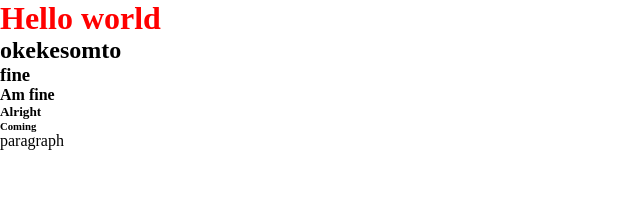
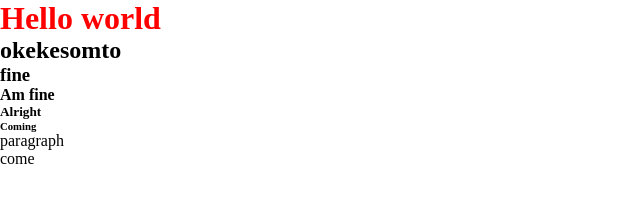
Before and after one commit to okekesomto778-cyber/Somtoo, a website: page index.html in a window 1280 px wide. Shown: the full height of the page, 0-640 px from the left. Drawn offline with Linux system fonts and the light colour scheme.

Commit message:
five commit

```diff
--- a/index.html
+++ b/index.html
@@ -14,5 +14,6 @@
     <h5>Alright</h5>
     <h6>Coming</h6>
     <p>paragraph</p>
+    <p>come</p>
 </body>
 </html>
```
